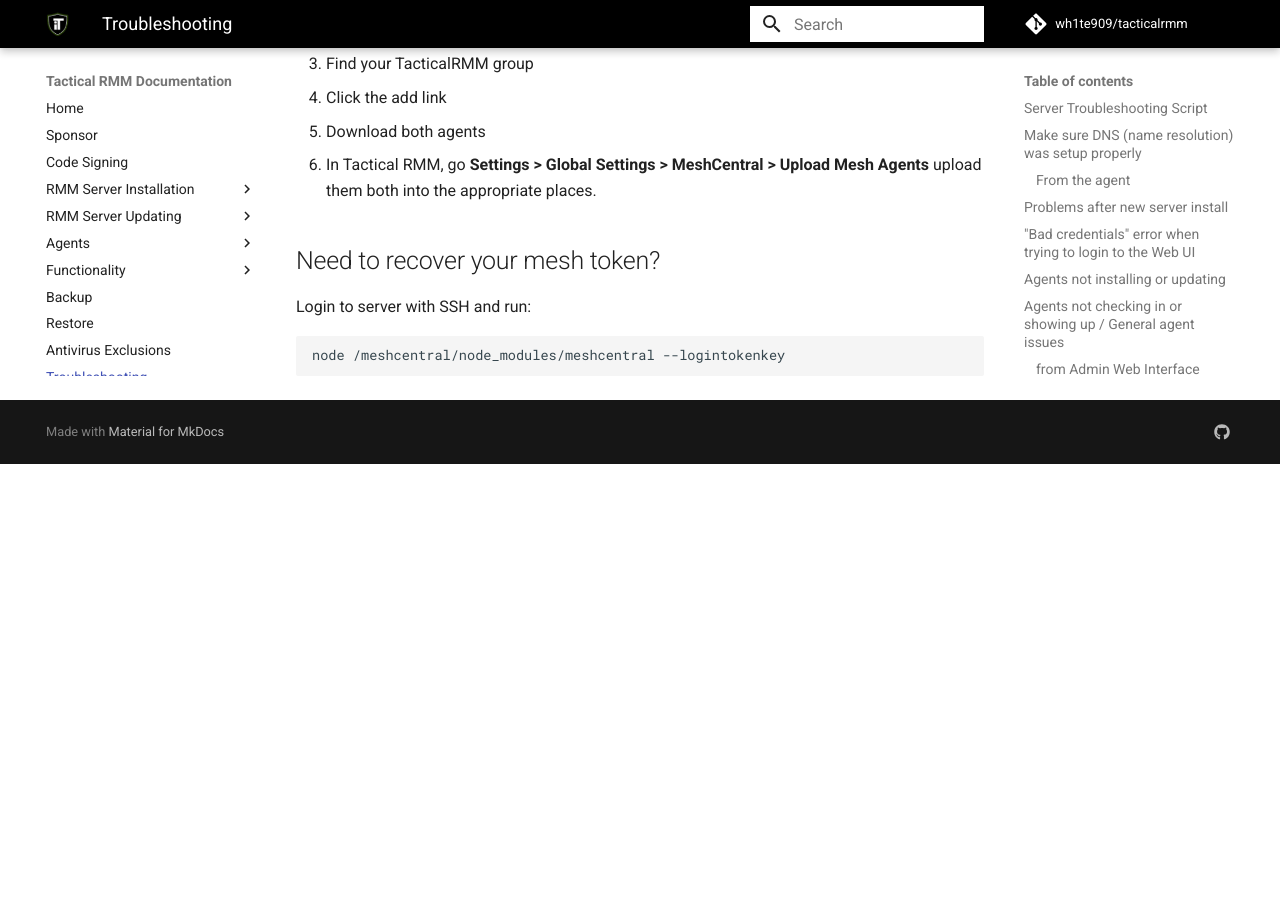
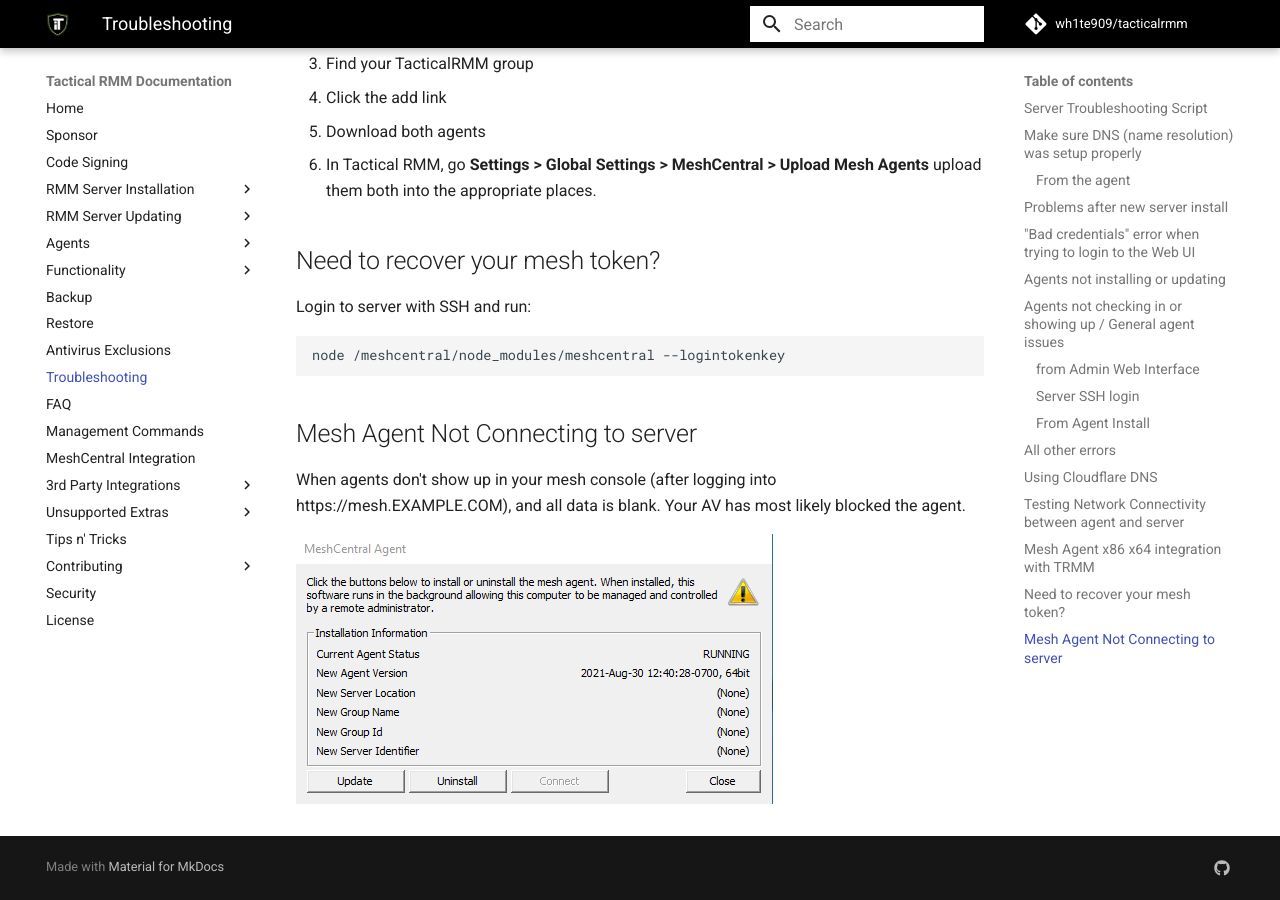
Before and after one commit to amidaware/trmm-docs, an MkDocs documentation site: the page built from docs/docs/troubleshooting.md, in a window 1280 px wide and 900 px high, scrolled down 4748 px. Built offline with MkDocs 1.6.1 and Material for MkDocs 9.7.7, drawn with Linux system fonts in a browser that asks for light colours; comment, search, counter and statistics services are not loaded; before the commit the page ends 5212 px from its top, so only the background shows below that.

Commit message:
docs - mesh agent blank data

````diff
--- a/docs/docs/troubleshooting.md
+++ b/docs/docs/troubleshooting.md
@@ -205,3 +205,9 @@
 ```bash
 node /meshcentral/node_modules/meshcentral --logintokenkey
 ```
+
+## Mesh Agent Not Connecting to server
+
+When agents don't show up in your mesh console (after logging into https://mesh.EXAMPLE.COM), and all data is blank. Your AV has most likely blocked the agent.
+
+![Mesh Not Connecting](images/mesh_no_data.png)
````
Also changed, not shown: docs/docs/images/mesh_no_data.png (added).
